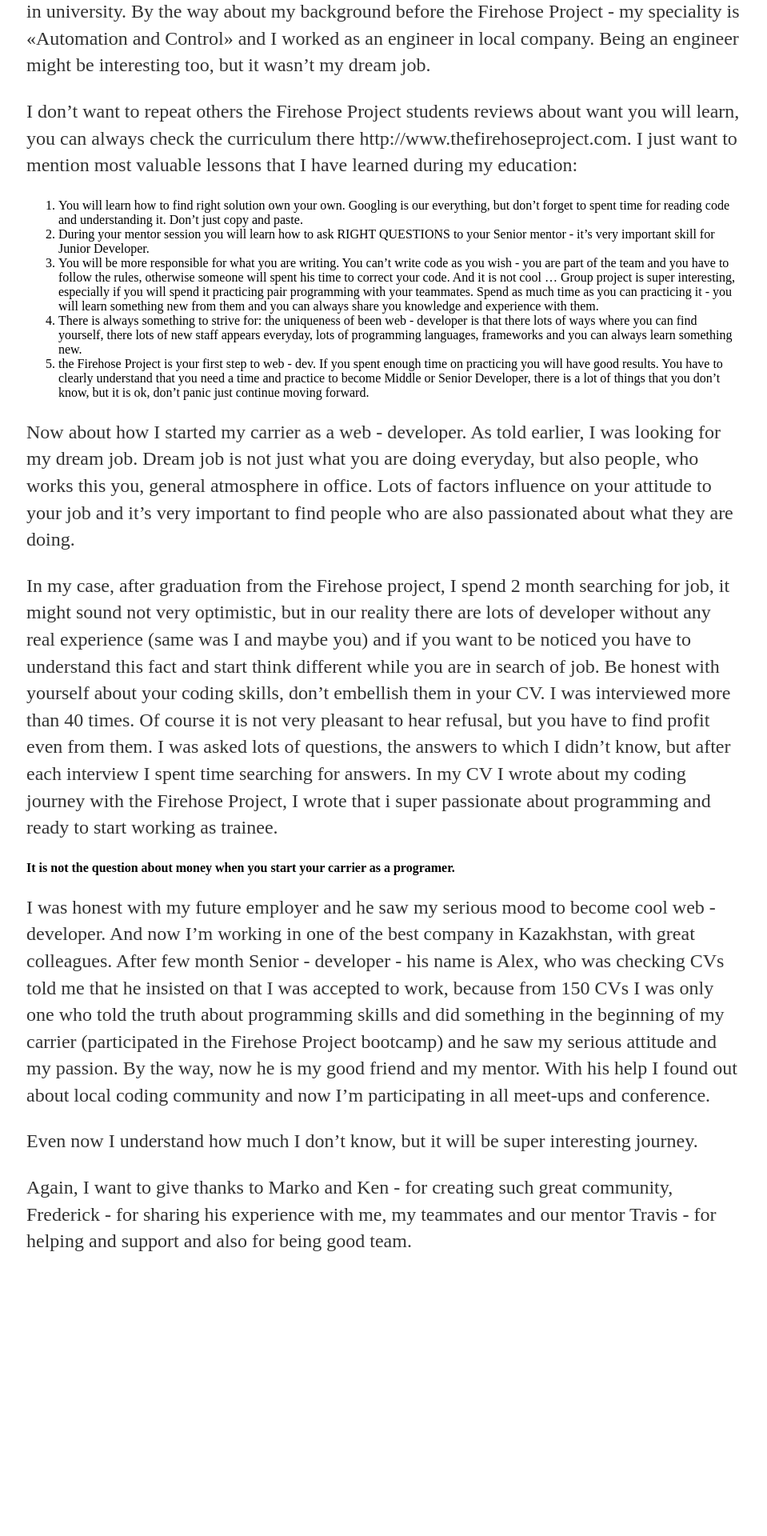
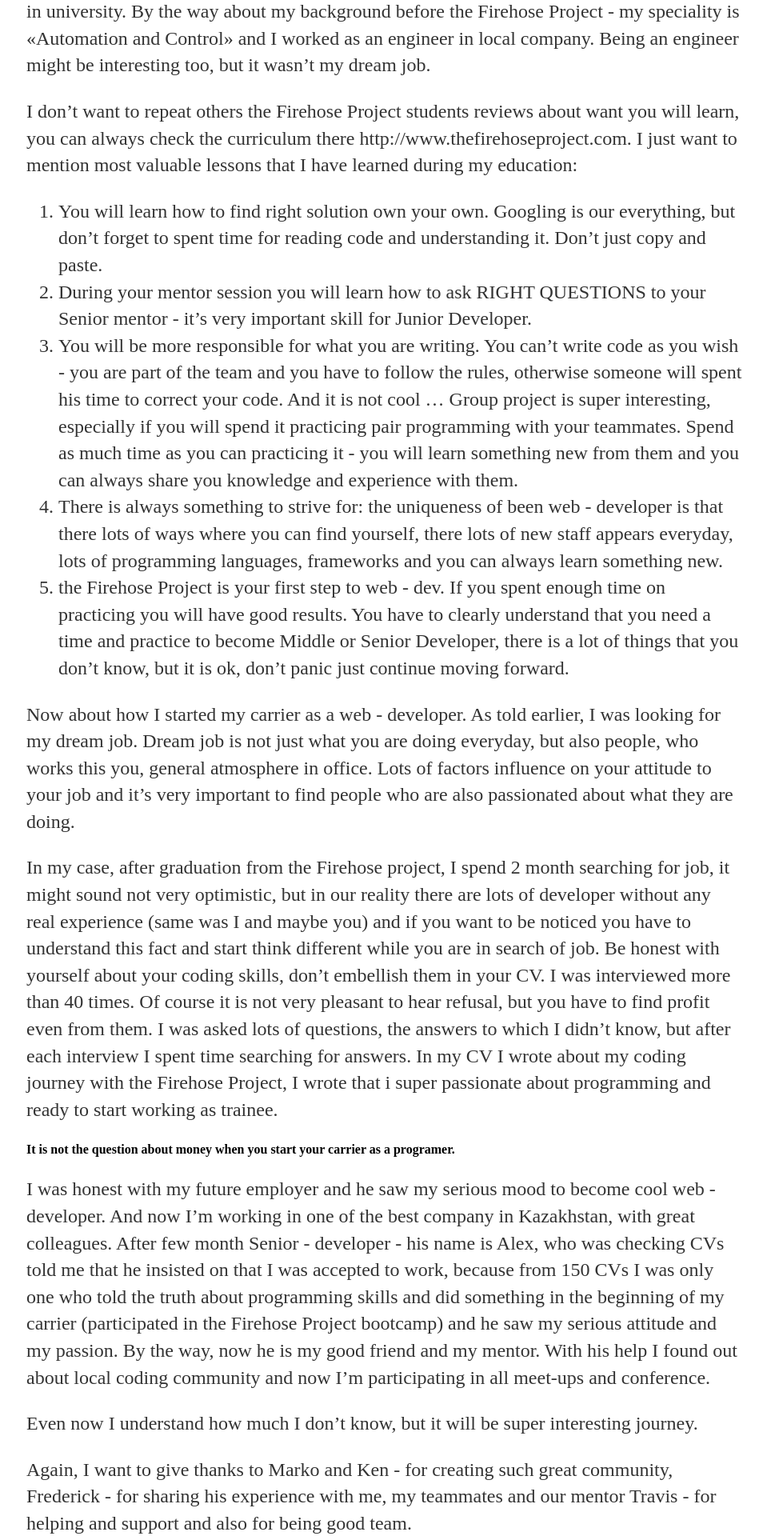
Before and after one commit to gagaception/gagaception.github.io, a Jekyll site: the page built from _posts/2016-08-20-theFirehose-project-review.md, in a window 1280 px wide. Shown: the part 696-2616 px from the top of the page at 80% size, without its empty margins (159-1118 px from the left). Built offline with Jekyll 4.4.1, drawn with Linux system fonts in a browser that asks for light colours; before the commit the page ends 2325 px from its top, so only the background shows below that.

Commit message:
styling firehose project review post

```diff
--- a/css/main.css
+++ b/css/main.css
@@ -27,11 +27,12 @@
     font-size: 3em;
     font-family:"nyt-cheltenham",georgia,"times new roman",times,serif;
 }
-p {
+p, ol li {
     font-size: 1.5em;
     line-height: 1.4em;
     color: #333;
 }
+
 footer {
    position:fixed;
    /*left:0px;*/
```
